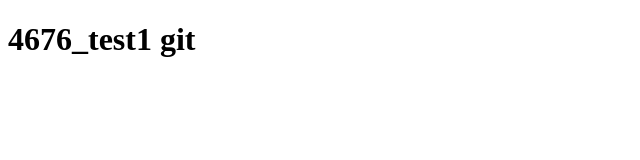
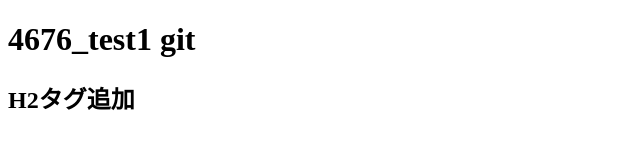
Before and after one commit to y-suzuki-hub/4976_test1, a plain HTML site: page index.html in a window 1280 px wide. Shown: the whole page, without its empty margins (0-640 px from the left). Drawn offline with Linux system fonts and the light colour scheme.

Commit message:
[Add] text

```diff
--- a/index.html
+++ b/index.html
@@ -7,6 +7,7 @@
 </head>
 <body>
     <h1>4676_test1 git</h1>
+    <h2>H2タグ追加</h2>
 
 </body>
 </html>
```
